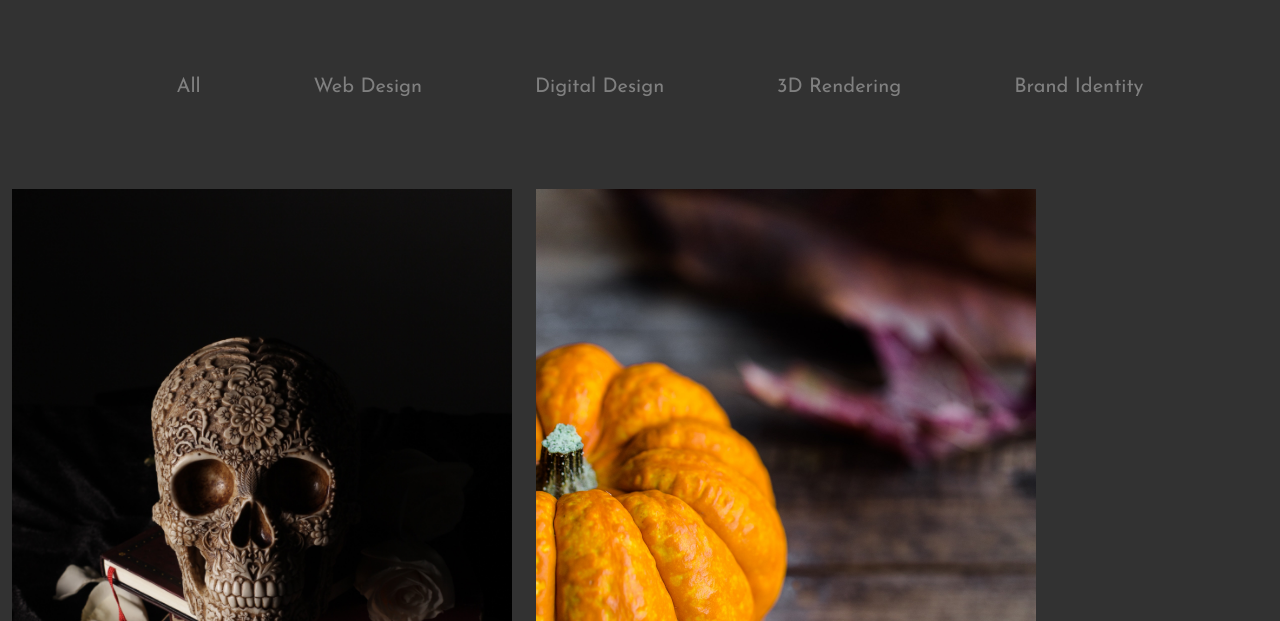
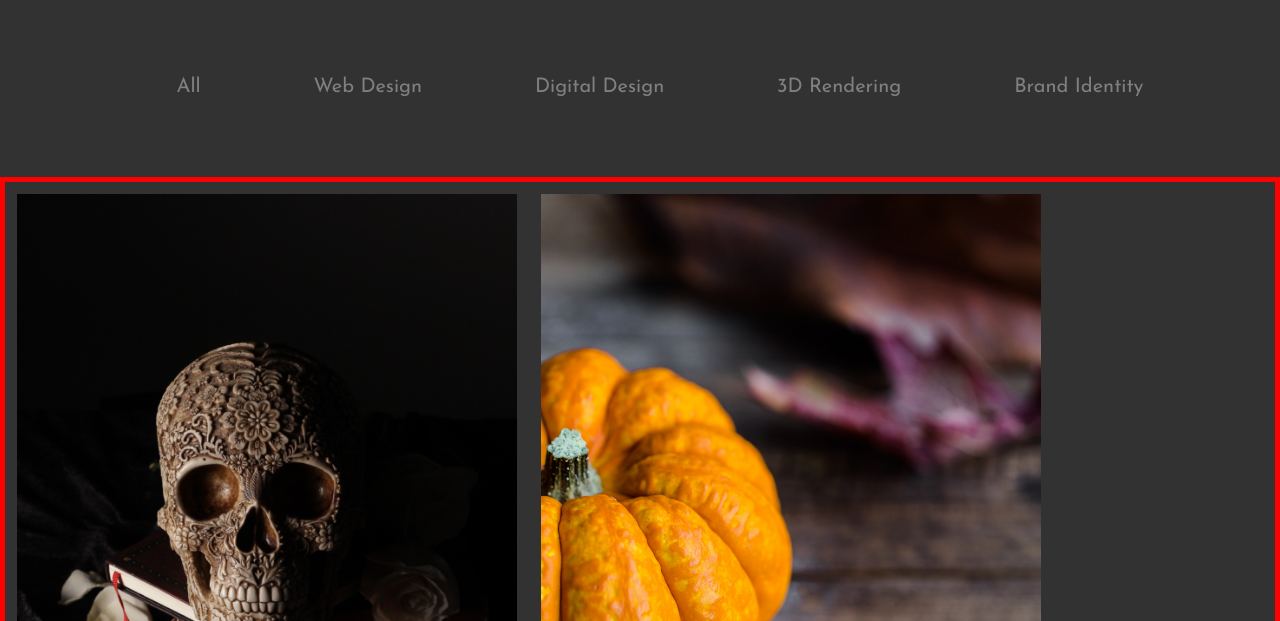
Before and after one commit to uncrownedthrone/hw-spooky-portfolio, a website: page public/index.html in a window 1280 px wide. Shown: the part 179-800 px from the top of the page. Drawn offline with Linux system fonts and the light colour scheme.

Commit message:
added borders

```diff
--- a/public/screen.css
+++ b/public/screen.css
@@ -98,6 +98,7 @@ img {
     font-size: 1rem;
   }
   .images-box {
+    border: 5px solid pink;
     height: auto;
     display: flex;
     flex-flow: row wrap;
@@ -120,6 +121,7 @@ img {
     font-size: 1.25rem;
   }
   .images-box {
+    border: 5px solid red;
     width: auto;
     height: auto;
     display: flex;
```
